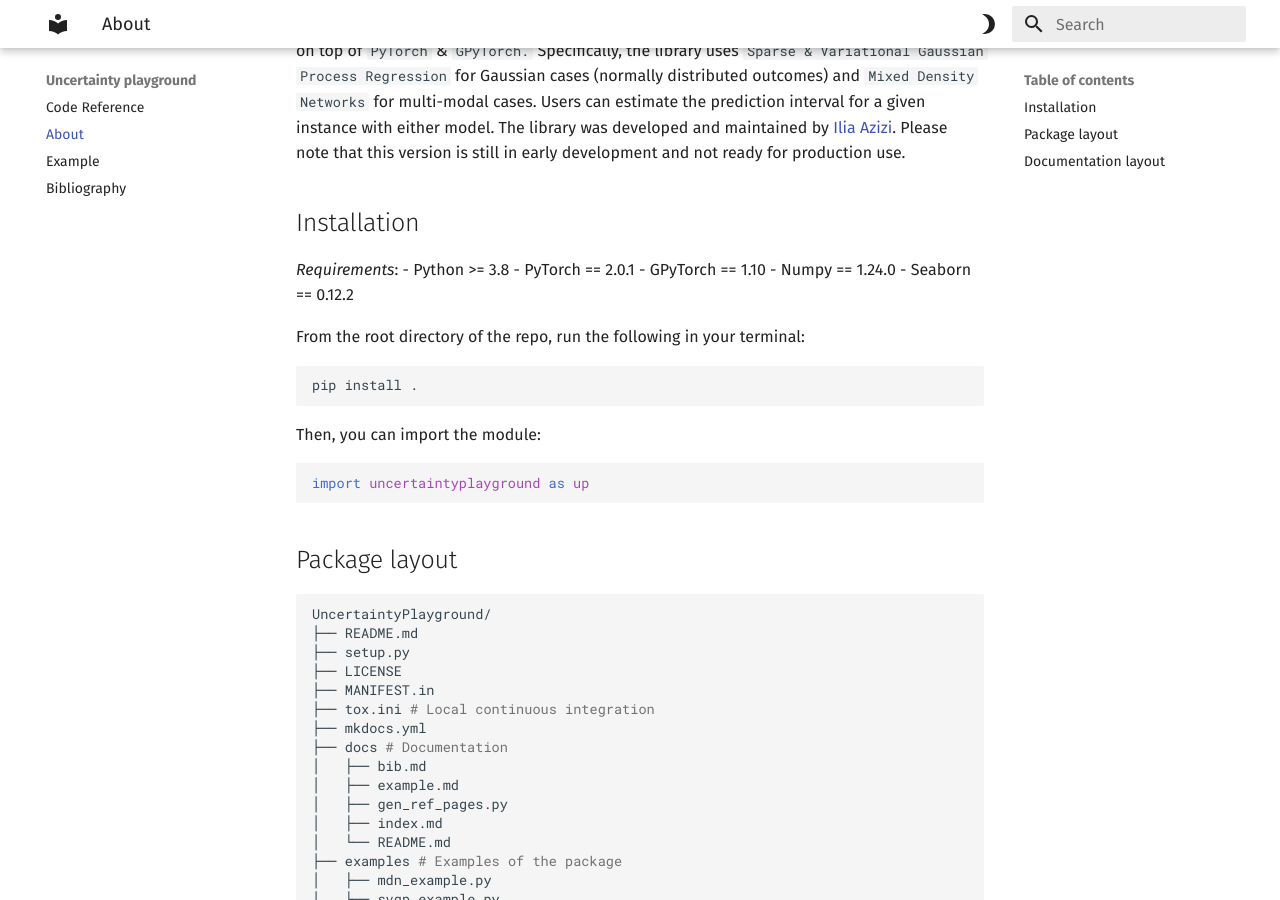
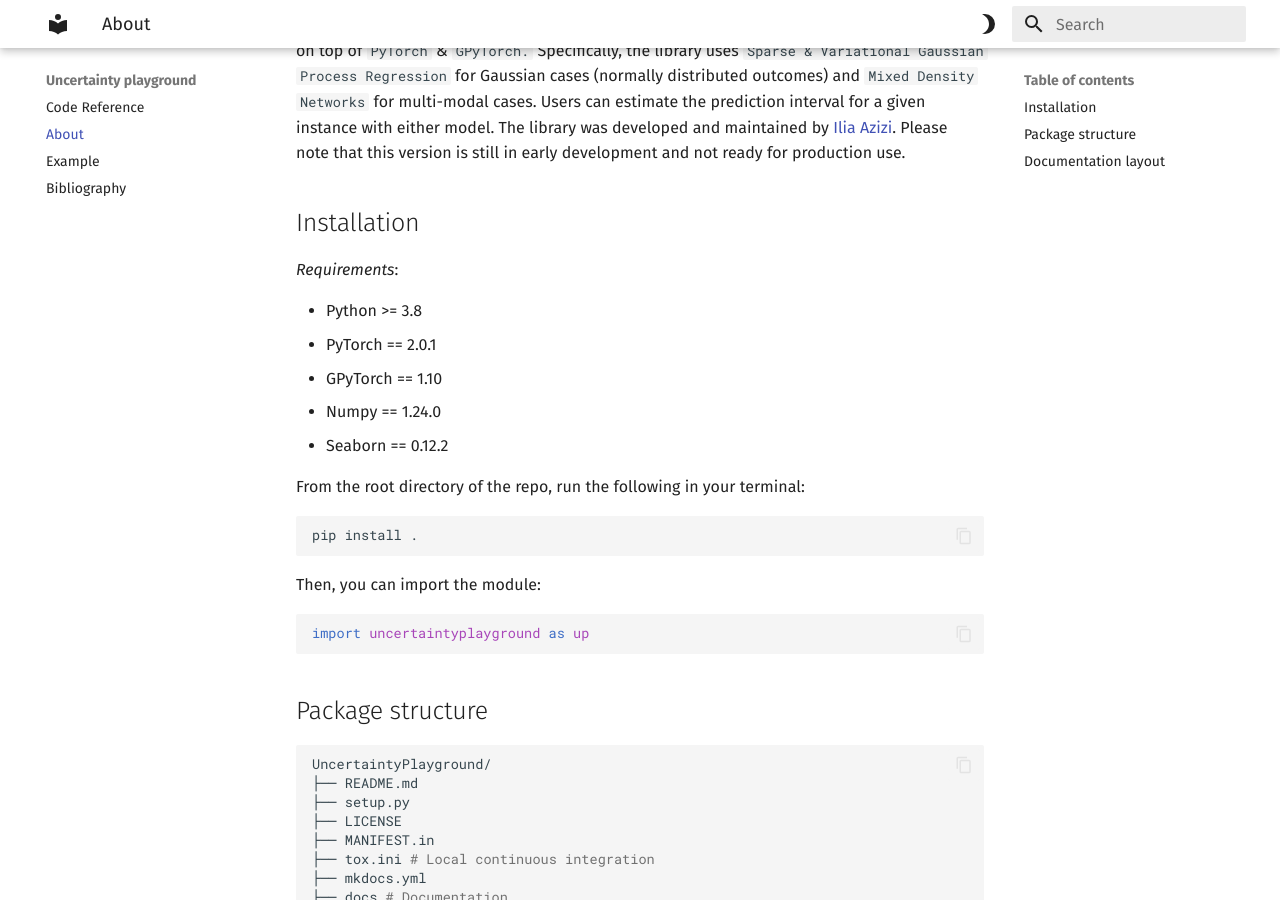
Before and after one commit to Unco3892/UncertaintyPlayground, an MkDocs documentation site: the page built from docs/index.md, in a window 1280 px wide and 900 px high, scrolled down 209 px. Built offline with MkDocs 1.6.1 and Material for MkDocs 9.7.7, drawn with Linux system fonts in a browser that asks for light colours.

Commit message:
Slightly updated the README.md

````diff
--- a/docs/index.md
+++ b/docs/index.md
@@ -5,6 +5,7 @@ This Python library provides fast ( and *easy*) uncertainty estimation for regre
 ## Installation
 
 *Requirements*:
+
 - Python >= 3.8
 - PyTorch == 2.0.1
 - GPyTorch == 1.10
@@ -12,6 +13,7 @@ This Python library provides fast ( and *easy*) uncertainty estimation for regre
 - Seaborn == 0.12.2
 
 From the root directory of the repo, run the following in your terminal:
+
 ```bash
 pip install .
 ```
@@ -22,7 +24,7 @@ Then, you can import the module:
 import uncertaintyplayground as up
 ```
 
-## Package layout
+## Package structure
 
 ```bash
 UncertaintyPlayground/
--- a/mkdocs.yml
+++ b/mkdocs.yml
@@ -2,6 +2,9 @@ site_name: Uncertainty playground
 
 theme:
   name: "material"
+  features:
+    - content.code.copy
+    - content.code.select
   font:
       text: Fira Sans
   palette:
````
Also changed, not shown: docs/README.md (+1 -0 lines).
